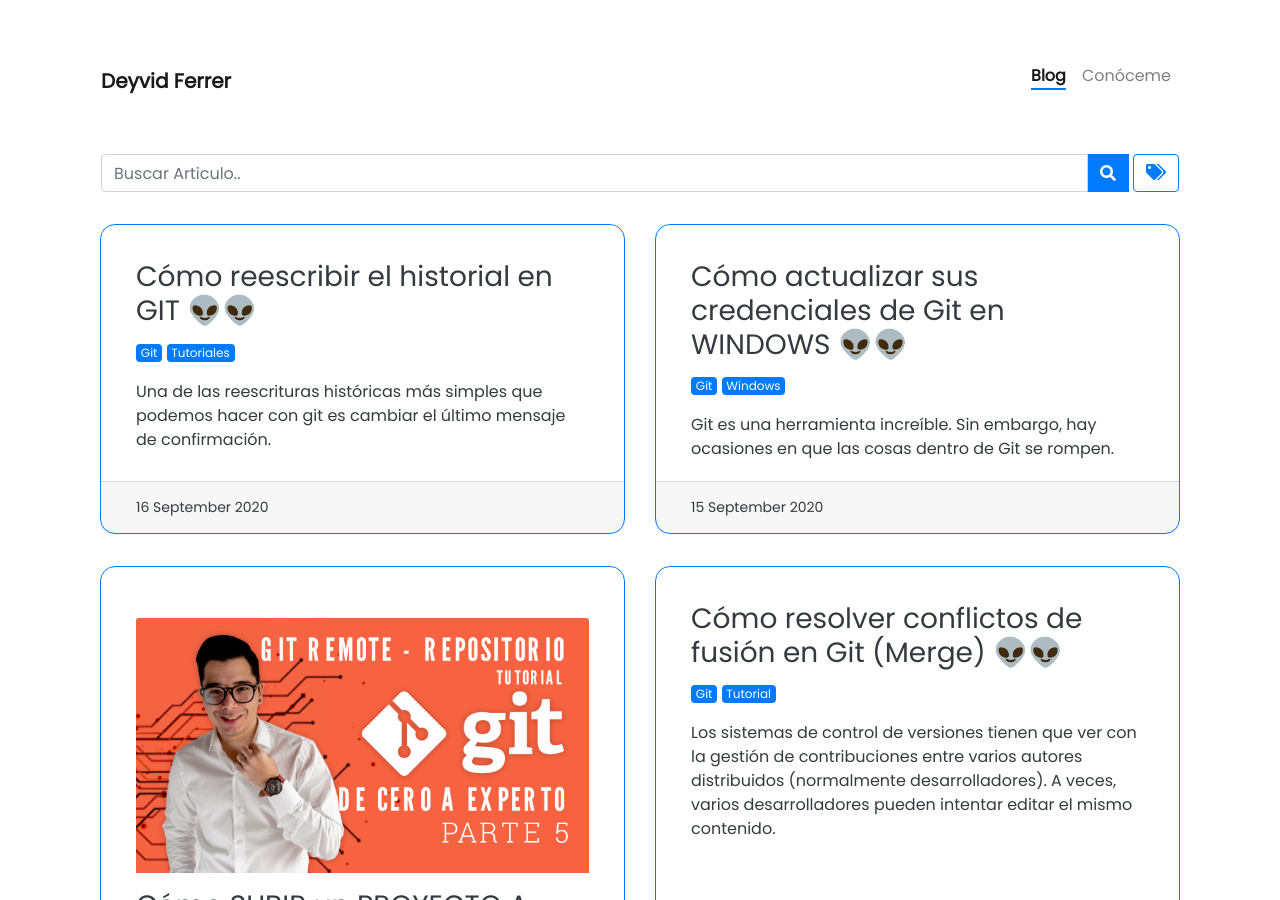
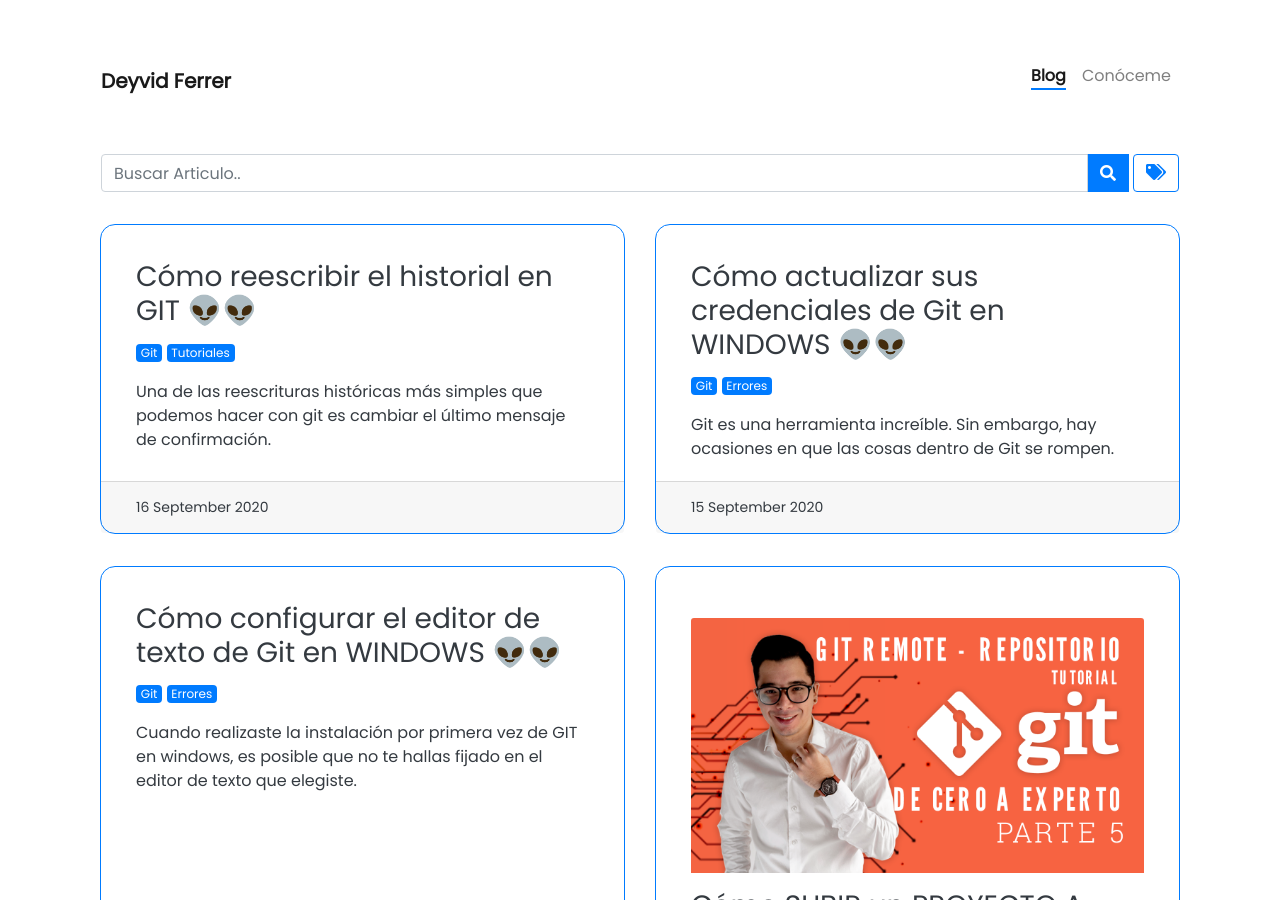
Before and after one commit to deyvidferrer/deyvidferrer, a Jekyll site: the page built from pages/blog.html, in a window 1280 px wide and 900 px high. Built offline with Jekyll 4.4.1, drawn with Linux system fonts in a browser that asks for light colours; nearby versions of some CDN libraries; comment, search, counter and statistics services are not loaded; some of the changed lines change nothing that is shown.

Commit message:
mejoras en la web y algunos articulos

````diff
--- /dev/null
+++ b/_posts/2020-09-15-establecer-editor-codigo-terminal-git-windows.md
@@ -0,0 +1,76 @@
+---
+title: Cómo configurar el editor de texto de Git en WINDOWS 👽👽
+tags: [Git, Errores]
+style: border
+color: primary
+description: Cuando realizaste la instalación por primera vez de GIT en windows, es posible que no te hallas fijado en el editor de texto que elegiste.
+---
+
+## Cómo actualizar sus credenciales de Git en Windows
+
+Seguramente, cuando realizaste la instalación por primera vez de GIT en windows, no te hallas dado cuenta, que debes escoger el editor de texto para git pueda abrir los cuadros de dialogo, que nos permitiran interactuar en los diferentes procesos y acciones de la herramienta.
+
+Entonces es probable que quieras confiurar algun editor de texto de tu preferencia, en este caso particular vamos a usar a Atom como nuestro editor de texto por defecto en GIT.
+
+Esto lo puedes cambiar de una forma muy fácil:
+
+*** Usa Git Bash como ventana de comandos ***
+
+```terminal
+$ git config --global core.editor "atom --wait"
+```
+
+**core.editor** es la variable de configuración que puedes modificar para usar un editor de texto determinado, al usar --global significa que lo vas a usar para todos tus repositorios, si o quieres usar solamente el repositorio actual puedes usar --local
+
+Ahora vamos a verificar nuestra lista de configuracion de git
+
+```terminal
+$ git config --list
+```
+
+te debe aparecer algo como esto:
+
+```terminal
+
+core.symlinks=true
+core.autocrlf=true
+core.fscache=true
+color.diff=auto
+color.status=auto
+color.branch=auto
+color.interactive=true
+help.format=html
+rebase.autosquash=true
+http.sslcainfo=C:/Program Files/Git/mingw64/ssl/certs/ca-bundle.crt
+http.sslbackend=openssl
+diff.astextplain.textconv=astextplain
+filter.lfs.clean=git-lfs clean -- %f
+filter.lfs.smudge=git-lfs smudge -- %f
+filter.lfs.process=git-lfs filter-process
+filter.lfs.required=true
+credential.helper=manager
+core.editor=atom --wait
+user.name=deyvidferrer
+user.email=deyvidferrer@mimail.com
+core.repositoryformatversion=0
+core.filemode=false
+core.bare=false
+core.logallrefupdates=true
+core.ignorecase=true
+atomgithub.historysha=3b9822d2f204f660d2d30cd89797f4fb4716e204
+
+```
+
+Destacar que la propiedad:
+
+**core.editor=atom --wait**
+
+Este seteada de esta manera, de esta forma queda configurado git con Atom como editor de texto.
+
+Espero que esto te ayude con tus problemas de Git.
+
+------------------------
+
+Si estas aprendiendo a usar Git entonces te recomiendo ver mi serie de video Tutoriales de Git en mi Canal de Youtube.
+
+{% include elements/video.html id="FwasOr6BexA" %}
--- a/_posts/2020-09-15-restablecer-contrasena-git-windows.md
+++ b/_posts/2020-09-15-restablecer-contrasena-git-windows.md
@@ -1,6 +1,6 @@
 ---
 title: Cómo actualizar sus credenciales de Git en WINDOWS 👽👽
-tags: [Git, Windows]
+tags: [Git, Errores]
 style: border
 color: primary
 description: Git es una herramienta increíble. Sin embargo, hay ocasiones en que las cosas dentro de Git se rompen.
````
